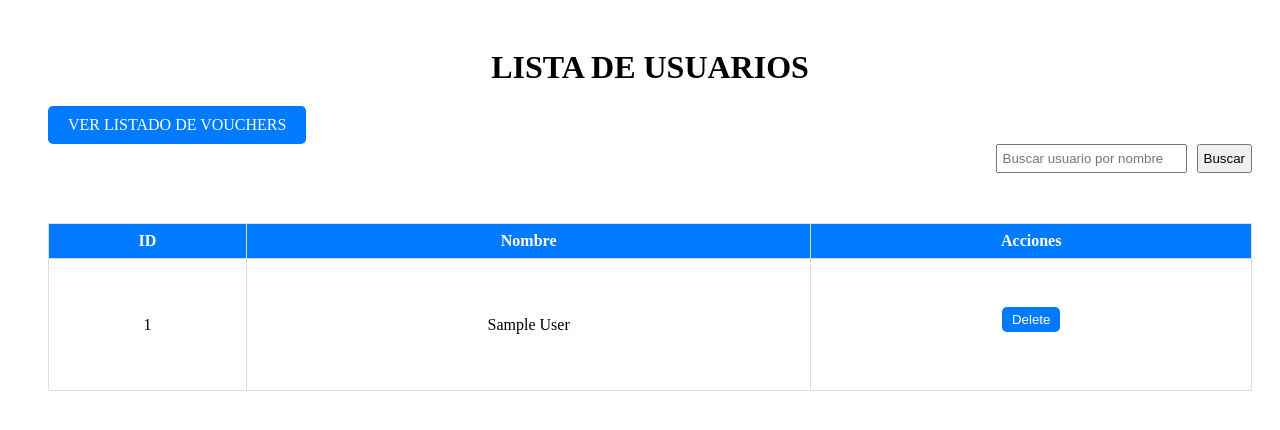
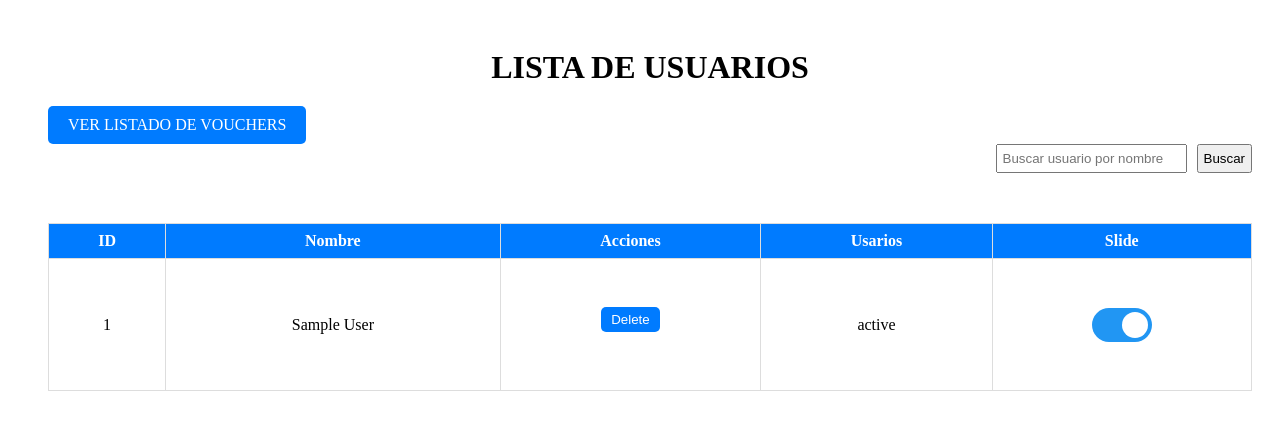
Before and after one commit to alexis120595/taxibarber-y-sindicato, a Flask app: page /users-admin in a window 1280 px wide. Shown: the top 430 px of the page. Run offline with Flask 3, Linux system fonts and the light colour scheme; tables that the repository leaves empty or names only in its code hold one stand-in row (values such as "Sample post"); parts of the project's set-up code (start-up, migrations or seed data) failed here and were passed over; some libraries are stand-ins or nearby versions.

Commit message:
modificaciones en las estadisticas y estados del usuario

```diff
--- a/app.py
+++ b/app.py
@@ -269,6 +269,14 @@ def delete_user(id):
     mysql.connection.commit()
     return redirect(url_for('users_admin'))
 
+@app.route('/users-admin', methods=['POST'])
+def update_estado():
+    id = request.form.get('id')
+    estado = request.form.get('estado')
+    cur = mysql.connection.cursor(MySQLdb.cursors.DictCursor)
+    cur.execute('UPDATE users SET estado = %s WHERE id = %s', (estado, id))
+    mysql.connection.commit()
+    return {'message': 'usuario activado'}
 
 # esta ruta nos permite editar los usuarios de la base de datos
 @app.route('/users-admin/<int:id>', methods=['PUT'])
@@ -322,29 +330,37 @@ def graph():
     return render_template('graficos.html')
 
 # esta ruta nos permite obtener los datos para el grafico
-#en este caso se obtiene la cantidad de voucher generados por mes
+#en este caso se obtiene la cantidad de voucher generados por dia
 @app.route('/data_for_graph')
 def data_for_graph():
-    # Crea un cursor
+    # Create a cursor
     cur = mysql.connection.cursor()
 
-    cur.execute("SELECT DATE_FORMAT(fecha, '%Y-%m') as fecha, COUNT(*) as count FROM boucher GROUP BY DATE_FORMAT(fecha, '%Y-%m')")
+    # Modify the SQL query to group by both date and status
+    cur.execute("""
+        SELECT DATE_FORMAT(fecha, '%Y-%m-%d') as fecha_formateada, estado, COUNT(*) as count
+        FROM boucher
+        GROUP BY fecha_formateada, estado
+    """)
 
     rows = cur.fetchall()
 
-    # Separa los resultados en dos listas
-    x_data = [row['fecha'] for row in rows]
-    y_data = [row['count'] for row in rows]
+    # Separate the results into lists for each status
+    x_data_active = [row['fecha_formateada'] for row in rows if row['estado'] == 'active']
+    y_data_active = [row['count'] for row in rows if row['estado'] == 'active']
+    x_data_inactive = [row['fecha_formateada'] for row in rows if row['estado'] == 'inactive']
+    y_data_inactive = [row['count'] for row in rows if row['estado'] == 'inactive']
 
-    # Crea el gráfico
-    fig = go.Figure(data=go.Bar(x=x_data, y=y_data))
+    # Create the graph with separate traces for each status
+    fig = go.Figure()
+    fig.add_trace(go.Bar(x=x_data_active, y=y_data_active, name='active'))
+    fig.add_trace(go.Bar(x=x_data_inactive, y=y_data_inactive, name='inactive'))
 
-    # Convierte el gráfico a JSON
+    # Convert the graph to JSON
     graph_json = pio.to_json(fig)
 
-    # Envía el gráfico como JSON
+    # Send the graph as JSON
     return jsonify(graph_json=graph_json)
-
 
 if __name__ == '__main__':
     app.secret_key = "alexis"
--- a/static/listuser.css
+++ b/static/listuser.css
@@ -95,3 +95,48 @@ form input[type="submit"] {
     margin-left: auto;
     margin-right: auto;
 }
+
+/* Estilos para el interruptor */
+.switch {
+    position: relative;
+    display: inline-block;
+    width: 60px;
+    height: 34px;
+}
+.switch input {
+    opacity: 0;
+    width: 0;
+    height: 0;
+}
+.slider {
+    position: absolute;
+    cursor: pointer;
+    top: 0;
+    left: 0;
+    right: 0;
+    bottom: 0;
+    background-color: #ccc;
+    transition: .4s;
+}
+.slider:before {
+    position: absolute;
+    content: "";
+    height: 26px;
+    width: 26px;
+    left: 4px;
+    bottom: 4px;
+    background-color: white;
+    transition: .4s;
+}
+input:checked + .slider {
+    background-color: #2196F3;
+}
+input:checked + .slider:before {
+    transform: translateX(26px);
+}
+.slider.round {
+    border-radius: 34px;
+}
+.slider.round:before {
+    border-radius: 50%;
+}
--- a/template/users_admin.html
+++ b/template/users_admin.html
@@ -23,6 +23,8 @@
                     <th>ID</th>
                     <th>Nombre</th>
                     <th>Acciones</th>
+                    <th>Usarios</th>
+                    <th>Slide</th>
                 </tr>
             </thead>
             <tbody>
@@ -36,6 +38,13 @@
                                 <button class="delete" type="submit">Delete</button>
                             </form>
                         </td>
+                        <td id="estado-{{ user.id }}">{{ user.estado }}</td>
+                        <td>
+                            <label class="switch">
+                                <input type="checkbox" data-id="{{ user.id }}" {% if user.estado != 'inactive' %}checked{% endif %}>
+                                <span class="slider round"></span>
+                            </label>
+                        </td>
                     </tr>
                 {% endfor %}
             </tbody>
@@ -44,7 +53,25 @@
         <p>No hay usuarios</p>
     {% endif %}
 </div>
+<script src="https://ajax.googleapis.com/ajax/libs/jquery/3.5.1/jquery.min.js"></script>
+<script>
+$(document).ready(function(){
 
+    $('input[type="checkbox"]').change(function() {
+    var id = $(this).data('id');
+    var estado = $(this).is(':checked') ? 'active' : 'inactive';
+
+    $.post('/users-admin', { id: id, estado: estado })
+        .done(function(response) {
+            $('#estado-' + id).text(estado);
+            alert(response.message);
+        })
+        .fail(function() {
+            alert('Hubo un error al actualizar el estado del voucher');
+        });
+   });
+});
+</script>
 
 </body>
 </html>
```
